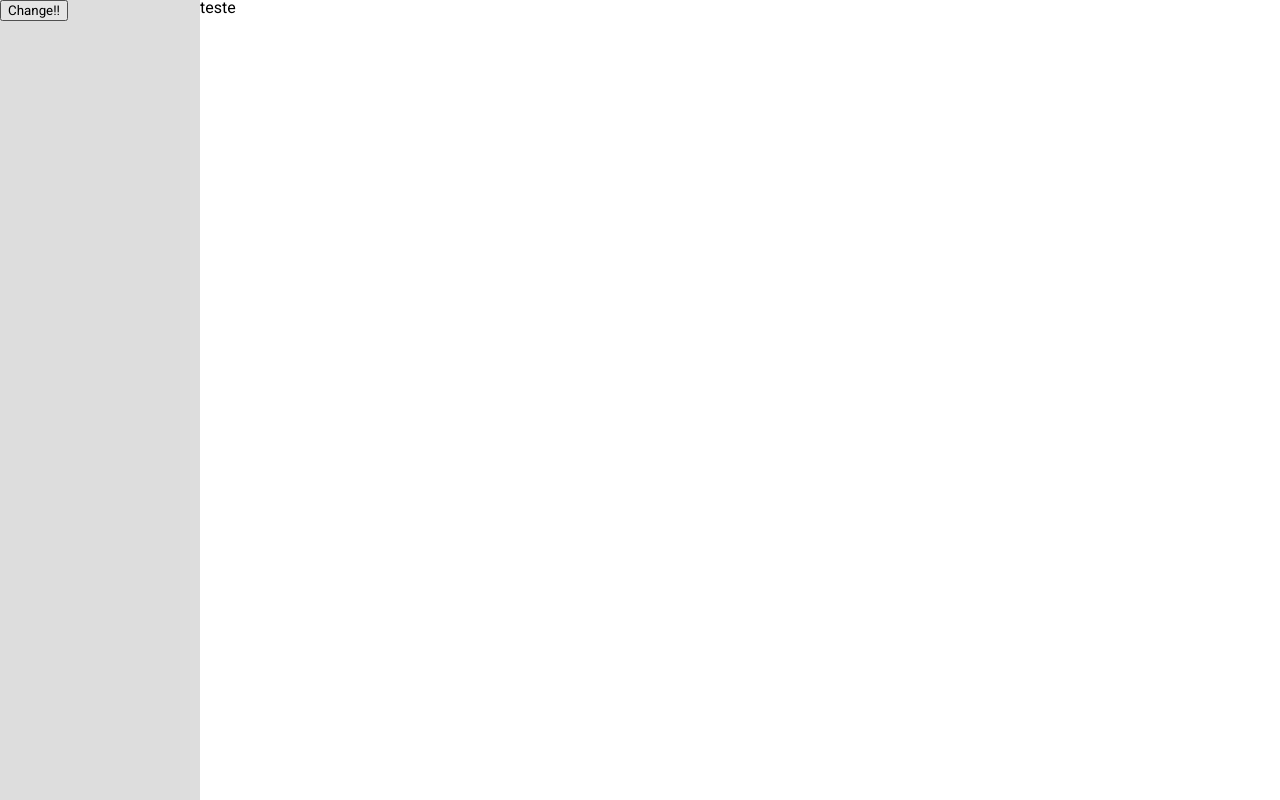
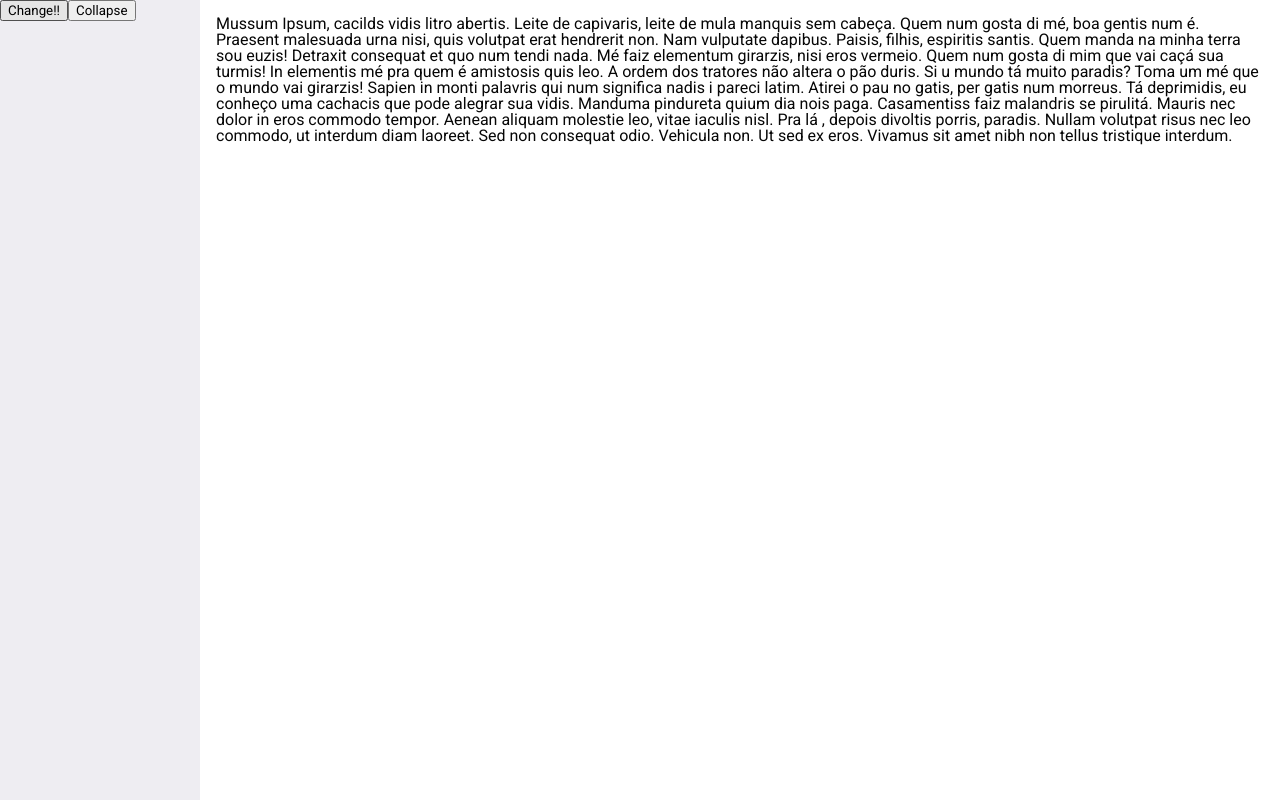
Before and after one commit to crisgon/crisgon.dev, a Gatsby site: page / in a window 1280 px wide. Built offline with nearby package versions, Linux system fonts and the light colour scheme; Gatsby itself is replaced by a stand-in of ours; a small style sheet from the web is missing.

Commit message:
feature: add toggle sidebar.

```diff
--- a/src/components/Layout/index.js
+++ b/src/components/Layout/index.js
@@ -11,6 +11,7 @@ import * as S from "./styled";
 
 const Layout = ({ children }) => {
 	const [hasLightTheme, setHasLightTheme] = useState(true);
+	const [sidebarIsOpen, setSidebarIsOpen] = useState(true);
 
 	useEffect(() => {
 		const localStorageTheme = localStorage.getItem("hasLightTheme");
@@ -24,13 +25,22 @@ const Layout = ({ children }) => {
 		localStorage.setItem("hasLightTheme", !hasLightTheme);
 	};
 
+	const collapseSidebar = () => {
+		setSidebarIsOpen(!sidebarIsOpen);
+		console.log(sidebarIsOpen);
+	};
+
 	return (
 		<ThemeProvider theme={hasLightTheme ? lightTheme : darktheme}>
 			<>
 				<GlobalStyles />
-				<S.Container>
-					<Sidebar changeTheme={changeTheme} />
-					<S.Main>{children}</S.Main>
+				<S.Container isOpen={sidebarIsOpen}>
+					<Sidebar
+						changeTheme={changeTheme}
+						toggleSidebar={collapseSidebar}
+						isOpen={sidebarIsOpen}
+					/>
+					<S.Main isOpen={sidebarIsOpen}>{children}</S.Main>
 				</S.Container>
 			</>
 		</ThemeProvider>
--- a/src/components/Layout/styled.js
+++ b/src/components/Layout/styled.js
@@ -1,11 +1,14 @@
 import styled from "styled-components";
 
 export const Container = styled.div`
-	display: grid;
-	grid-template-columns: 200px 1fr;
+	width: 100vw;
+	position: relative;
 `;
 
 export const Main = styled.main`
-	width: 100%;
-	grid-area: 2/2;
+	width: calc(100vw - ${props => (props.isOpen ? "200px" : "50px")});
+	position: absolute;
+	right: 0;
+	transition: all 0.5s;
+	padding: 1rem;
 `;
--- a/src/components/Layout/theme.js
+++ b/src/components/Layout/theme.js
@@ -1,7 +1,13 @@
 export const darktheme = {
-	primary: "#000"
+	primary: "#060606",
+	primaryBorder: "#1d1c1c",
+	bg: "#0e0e0e",
+	fontColor: "#fff"
 };
 
 export const lightTheme = {
-	primary: "#ddd"
+	primary: "#eeedf2",
+	primaryBorder: "#f0f0f2",
+	bg: "#fff",
+	fontColor: "#060606"
 };
--- a/src/components/Sidebar/index.js
+++ b/src/components/Sidebar/index.js
@@ -1,10 +1,11 @@
 import React from "react";
 import * as S from "./styled";
 
-export default function Sidebar({ changeTheme }) {
+export default function Sidebar({ changeTheme, toggleSidebar, isOpen }) {
 	return (
-		<S.Sidebar>
+		<S.Sidebar isOpen={isOpen}>
 			<button onClick={changeTheme}>Change!!</button>
+			<button onClick={toggleSidebar}>Collapse</button>
 		</S.Sidebar>
 	);
 }
--- a/src/components/Sidebar/styled.js
+++ b/src/components/Sidebar/styled.js
@@ -1,8 +1,9 @@
 import styled from "styled-components";
 
 export const Sidebar = styled.aside`
-	width: 200px;
+	width: ${props => (props.isOpen ? "200px" : "50px")};
 	height: 100vh;
+	transition: all 0.5s;
 	position: fixed;
 	background-color: ${props => props.theme.primary};
 `;
--- a/src/pages/index.js
+++ b/src/pages/index.js
@@ -7,7 +7,25 @@ export default function Home() {
 	return (
 		<Layout>
 			<SEO title="Home" />
-			teste
+			<p>
+				Mussum Ipsum, cacilds vidis litro abertis. Leite de capivaris, leite de
+				mula manquis sem cabeça. Quem num gosta di mé, boa gentis num é.
+				Praesent malesuada urna nisi, quis volutpat erat hendrerit non. Nam
+				vulputate dapibus. Paisis, filhis, espiritis santis. Quem manda na minha
+				terra sou euzis! Detraxit consequat et quo num tendi nada. Mé faiz
+				elementum girarzis, nisi eros vermeio. Quem num gosta di mim que vai
+				caçá sua turmis! In elementis mé pra quem é amistosis quis leo. A ordem
+				dos tratores não altera o pão duris. Si u mundo tá muito paradis? Toma
+				um mé que o mundo vai girarzis! Sapien in monti palavris qui num
+				significa nadis i pareci latim. Atirei o pau no gatis, per gatis num
+				morreus. Tá deprimidis, eu conheço uma cachacis que pode alegrar sua
+				vidis. Manduma pindureta quium dia nois paga. Casamentiss faiz malandris
+				se pirulitá. Mauris nec dolor in eros commodo tempor. Aenean aliquam
+				molestie leo, vitae iaculis nisl. Pra lá , depois divoltis porris,
+				paradis. Nullam volutpat risus nec leo commodo, ut interdum diam
+				laoreet. Sed non consequat odio. Vehicula non. Ut sed ex eros. Vivamus
+				sit amet nibh non tellus tristique interdum.
+			</p>
 		</Layout>
 	);
 }
--- a/src/styles/global.js
+++ b/src/styles/global.js
@@ -32,6 +32,8 @@ const GlobalStyles = createGlobalStyle`
   }
   body {
     line-height: 1;
+    background: ${props => props.theme.bg};
+    color: ${props => props.theme.fontColor}
   }
   ol, ul {
     list-style: none;
```
